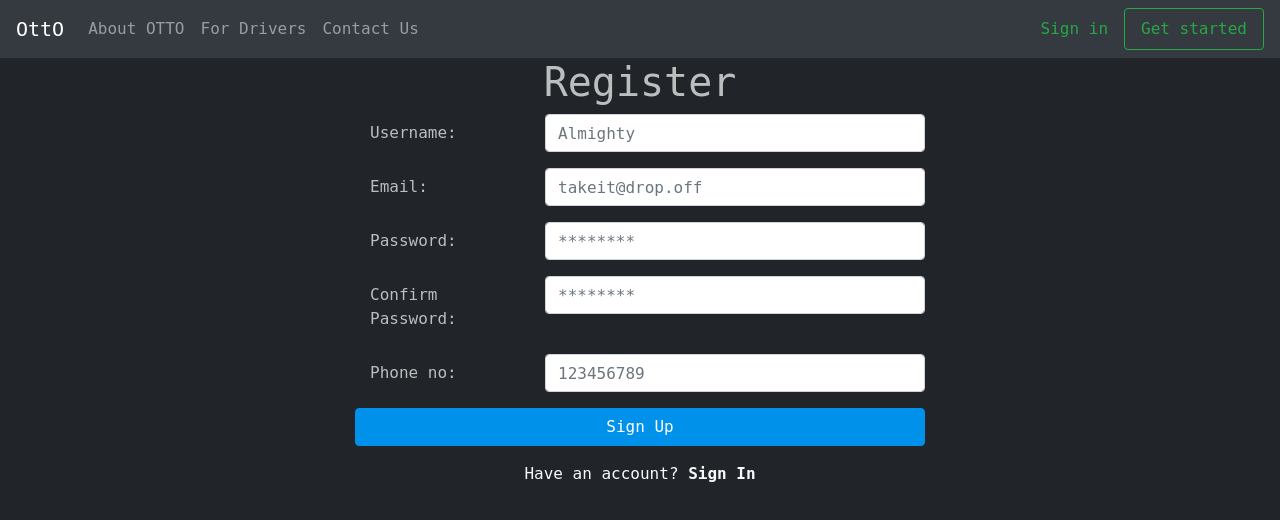
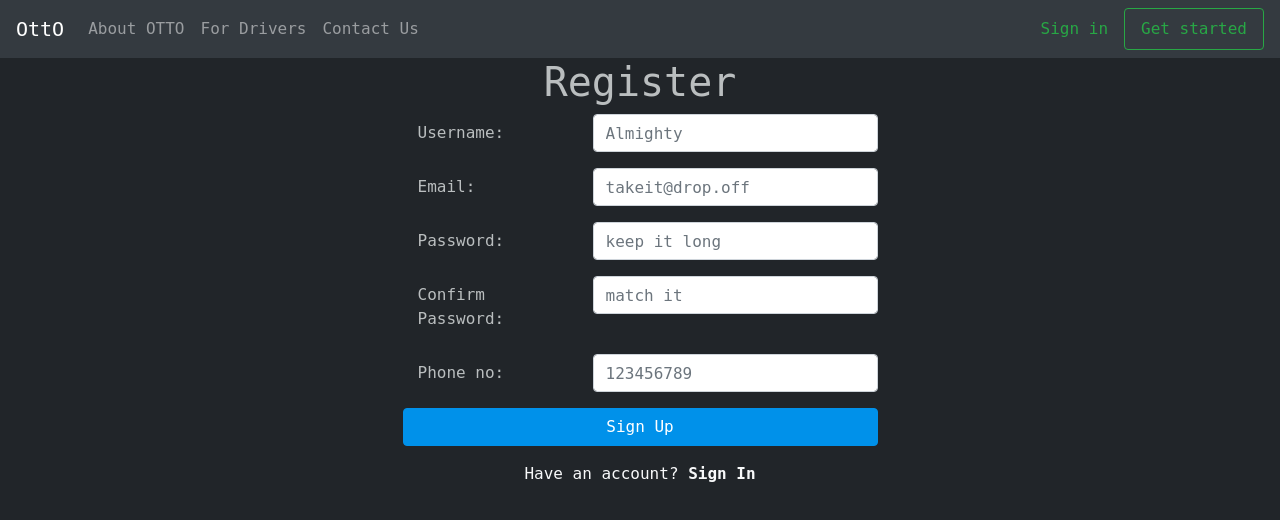
Before and after one commit to SinghHarmandeep/otto, a React app: page /signup in a window 1280 px wide. Shown: the top 520 px of the page. Built offline with nearby package versions, Linux system fonts and the light colour scheme.

Commit message:
adding driver sign up page

```diff
--- a/src/client/Components/auth/login.tsx
+++ b/src/client/Components/auth/login.tsx
@@ -27,19 +27,14 @@ class Login extends React.Component<ILoginProps, ILoginState> {
                         <label htmlFor="email" className="col-sm-2 col-form-label">Email</label>
                         <input type="text" name="email" className='form-control col-3'
                             value={this.state.email}
-                            onChange={(e: React.ChangeEvent<HTMLInputElement>) => this.setState({ email: e.target.value })}
-                            placeholder='Cockroach' />
-
+                            onChange={(e: React.ChangeEvent<HTMLInputElement>) => this.setState({ email: e.target.value })} />
                     </div>
 
                     <div className="row justify-content-center form-group">
                         <label htmlFor="password" className="col-sm-2 col-form-label">Password</label>
-                        {/* <div className='col-4'> */}
                         <input type="password" name='pass' className='form-control col-3'
                             value={this.state.password}
-                            onChange={(e: React.ChangeEvent<HTMLInputElement>) => this.setState({ password: e.target.value })}
-                            placeholder='keep it long' />
-                        {/* </div> */}
+                            onChange={(e: React.ChangeEvent<HTMLInputElement>) => this.setState({ password: e.target.value })} />
                     </div>
                     <div className="row justify-content-center form-group">
                         <button type="submit" className="btn btn-primary col-5">Login</button>
--- a/src/client/Components/auth/register.tsx
+++ b/src/client/Components/auth/register.tsx
@@ -63,45 +63,45 @@ class Register extends React.Component<Props, State> {
                     {/* username */}
                     <div className="row justify-content-center form-group">
                         <label htmlFor="username" className="col-sm-2 col-form-label">Username:</label>
-                        <input type="text" name="username" placeholder='Almighty' className='form-control col-4'
-                            value={this.state.username}
-                            onChange={(e: React.ChangeEvent<HTMLInputElement>) => this.setState({ username: e.target.value })}
+                        <input type="text" name="username" placeholder='Almighty' className='form-control col-3'
+                            value={this.state.username} required={true}
+                            onChange={e => this.setState({ username: e.target.value })}
                         />
                     </div>
                     {/* email */}
                     <div className="row justify-content-center form-group">
                         <label htmlFor="email" className="col-sm-2 col-form-label">Email:</label>
-                        <input type="email" name="email" placeholder='takeit@drop.off' className='form-control col-4'
-                            value={this.state.email}
-                            onChange={(e: React.ChangeEvent<HTMLInputElement>) => this.setState({ email: e.target.value })}
+                        <input type="email" name="email" placeholder='takeit@drop.off' className='form-control col-3'
+                            value={this.state.email} required={true}
+                            onChange={e => this.setState({ email: e.target.value })}
                         />
                     </div>
                     {/* password */}
                     <div className="row justify-content-center form-group">
                         <label htmlFor="pass" className="col-sm-2 col-form-label">Password:</label>
-                        <input type="password" name='pass' placeholder='********' className='form-control col-4'
-                            value={this.state.pass}
-                            onChange={(e: React.ChangeEvent<HTMLInputElement>) => this.setState({ pass: e.target.value })}
+                        <input type="password" name='pass' placeholder='keep it long' className='form-control col-3'
+                            value={this.state.pass} required={true}
+                            onChange={e => this.setState({ pass: e.target.value })}
                         />
                     </div>
                     {/* re-enter pass */}
                     <div className="row justify-content-center form-group">
                         <label htmlFor="pass" className="col-sm-2 col-form-label">Confirm Password:</label>
-                        <input type="password" name='re-pass' placeholder='********' className='form-control col-4'
-                            value={this.state.repass}
-                            onChange={(e: React.ChangeEvent<HTMLInputElement>) => this.setState({ repass: e.target.value })}
+                        <input type="password" name='re-pass' placeholder='match it' className='form-control col-3'
+                            value={this.state.repass} required={true}
+                            onChange={e => this.setState({ repass: e.target.value })}
                         />
                     </div>
                     {/* phone number */}
                     <div className="row justify-content-center form-group">
                         <label htmlFor="phone" className="col-sm-2 col-form-label">Phone no:</label>
-                        <input type="number" name="phone" placeholder='123456789' className='form-control col-4'
-                            value={this.state.number}
-                            onChange={(e: React.ChangeEvent<HTMLInputElement>) => this.setState({ number: e.target.value })}
+                        <input type="number" name="phone" placeholder='123456789' className='form-control col-3'
+                            value={this.state.number} required={true}
+                            onChange={e => this.setState({ number: e.target.value })}
                         />
                     </div>
                     <div className="row justify-content-center form-group">
-                        <button type="submit" className="btn btn-primary col-6">Sign Up</button>
+                        <button type="submit" className="btn btn-primary col-5">Sign Up</button>
                     </div>
                     <div className="row justify-content-center form-group">
 
--- /dev/null
+++ b/src/client/Components/public/drive.tsx
@@ -0,0 +1,19 @@
+import React from 'react';
+
+class DriverPage extends React.Component {
+  constructor(props: any) {
+    super(props)
+    this.state = {}
+  }
+  render() {
+    return (
+      <div className='container-lg border'>
+        <p className='col-2'>Make money when you want and how you want.</p>
+        <p className='col-2 text-center'>You only need a few things to sign up to drive</p>
+        <b>THe following</b>
+      </div>
+    )
+  }
+}
+
+export default DriverPage
--- a/src/client/Components/public/home.tsx
+++ b/src/client/Components/public/home.tsx
@@ -1,12 +1,10 @@
 import React from 'react';
-
-import { getAccessToken } from '../../utils/app';
-
 
 const home = () => {
 
     return (
-        <div className='container' >
+        <div>
+            <div className='container-lg' >
                 <h1 className='d-flex justify-content-center'>Making deliveries accessable!</h1>
                 <h2 className='d-flex justify-content-center'>
                     Get anything from anywhere to anywhere from the comfort of your home! <br></br>
@@ -25,9 +23,9 @@ const home = () => {
                         <button type='submit' className="btn btn-primary col-12">Let's get to it</button>
                     </form>
                 </h1>
+            </div>
             <footer className="text-center" > &copy; Copyright 2021 Harmandeep Singh. All rights reserved.</footer>
         </div>
-
     )
 }
 
--- a/src/client/Components/shared/navbar/navbar.tsx
+++ b/src/client/Components/shared/navbar/navbar.tsx
@@ -48,7 +48,7 @@ const navbar = (props: navProps) => {
             <Nav className='mr-auto'>
                 {(user) && <Nav.Link href="findride">Find Ride</Nav.Link>}
                 <Nav.Link href="about">About OTTO</Nav.Link>
-                <Nav.Link href="deliver">For Drivers</Nav.Link>
+                <Nav.Link href="drive">For Drivers</Nav.Link>
                 <Nav.Link href="contact">Contact Us</Nav.Link>
                 {/* <Nav.Link href="features">Features</Nav.Link> */}
             </Nav>
--- a/src/client/routers.tsx
+++ b/src/client/routers.tsx
@@ -2,6 +2,7 @@ import React, { useState } from 'react';
 import { BrowserRouter as Router, Switch, Route } from "react-router-dom";
 
 import Ride from './Components/shared/findRide/findRide';
+import Drive from './Components/public/drive';
 import Home from './Components/public/home';
 import Error from './Components/public/pageNotFound';
 import About from './Components/public/about';
@@ -24,7 +25,7 @@ const dd = () => {
                 <Route exact path='/findride' render={props => (<Ride {...props} />)} />
                 <Route exact path='/about' component={About} />
                 <Route exact path='/contact' component={Contact} />
-
+                <Route exact path='/drive' component={Drive} />
                 {/* <Route exact path = '/login' component = {login is=setLogedin} /> */}
                 {/* <Route exact path = "/"><Movies logo = {logo} /></Route> for fucntionalComponents */}
                 <Route exact path='/login' render={props => (<Login setLog={setLogedin} {...props} />)} />
```
Lines whose indentation alone changed are shown as unchanged.
